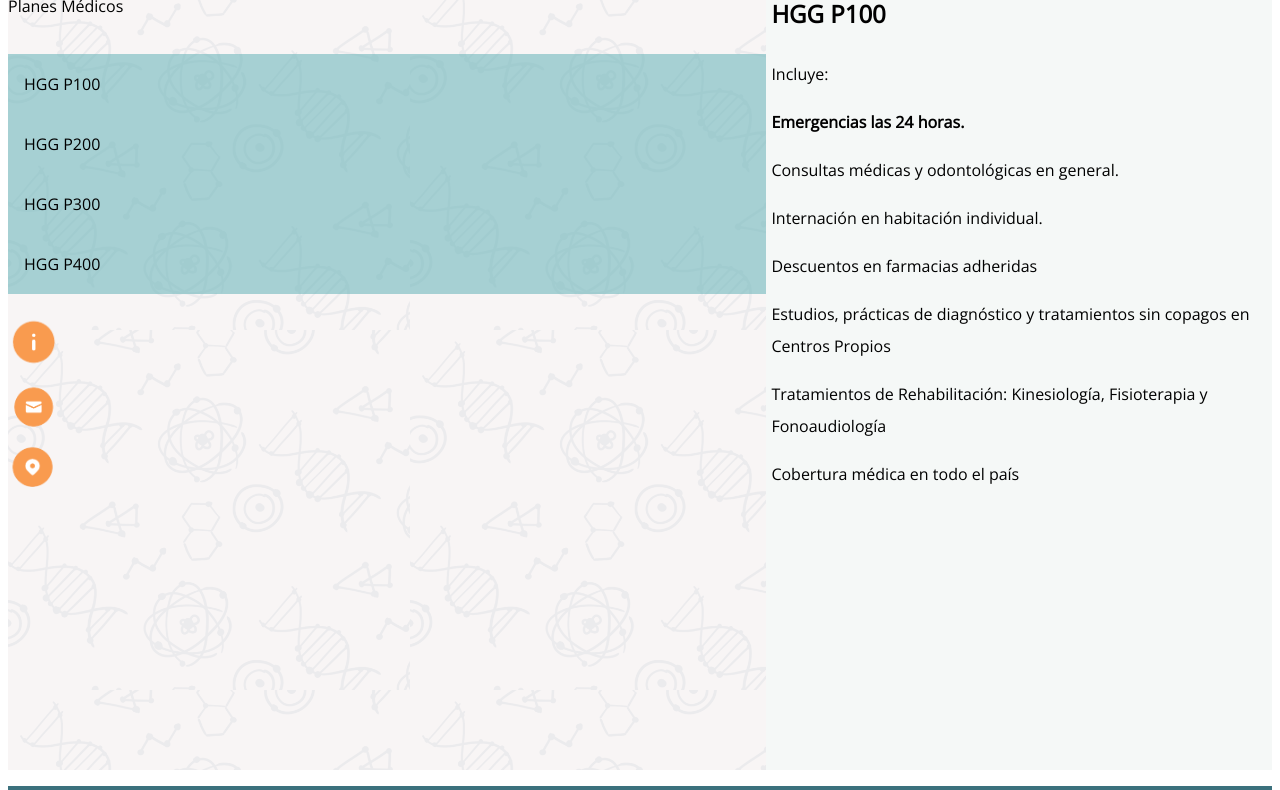
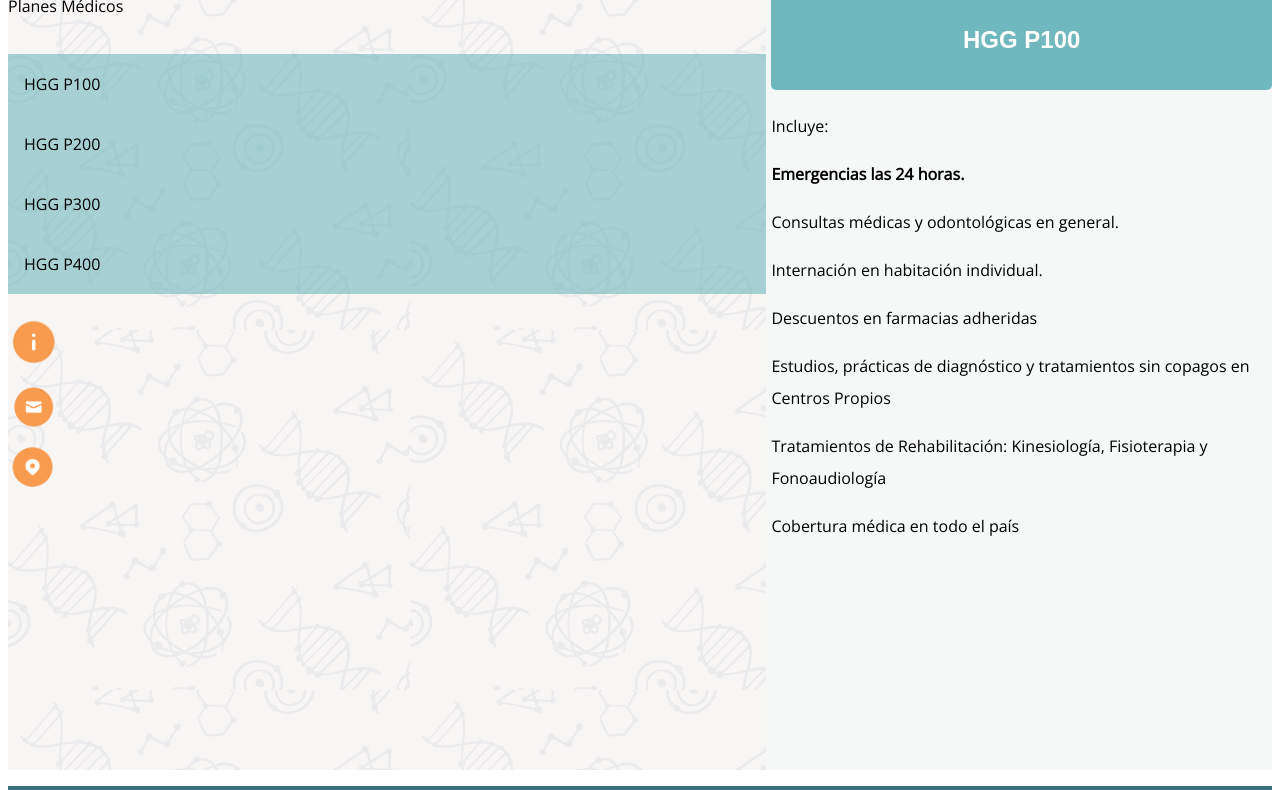
Before and after one commit to gishikame/Codo_a_Codo_TPO, a plain HTML site: page Plan P100.html in a window 1280 px wide. Shown: the part 198-988 px from the top of the page. Drawn offline with nearby package versions, Linux system fonts and the light colour scheme.

Commit message:
Update style.css

```diff
--- a/style.css
+++ b/style.css
@@ -833,3 +833,21 @@ background-color: #3b717d;
 
 
 }
+/* Agregado por Gustavo */
+.alineoplanes{
+  float: none;
+width: 5%;
+background-color: #f5f8f7;
+padding-left: 20px;
+}
+.plan_card_style{
+  height: 100px;
+  justify-content: center;
+  align-items: center;
+  border-radius: 5px 5px 5px 5px;
+  background-color: rgba(112, 184, 189,1);
+  display: flex;
+  flex-direction: column;
+  font-family: sans-serif;
+  color: white;
+  }
```
